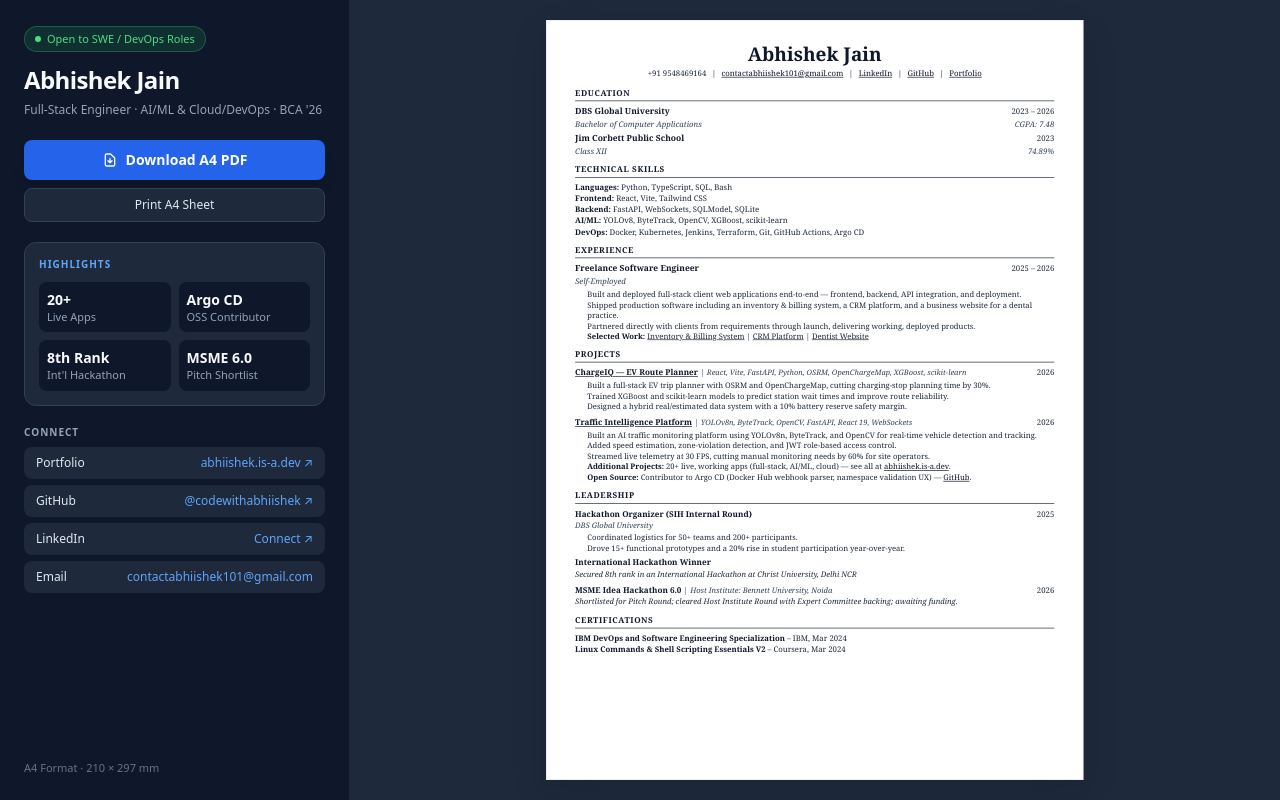
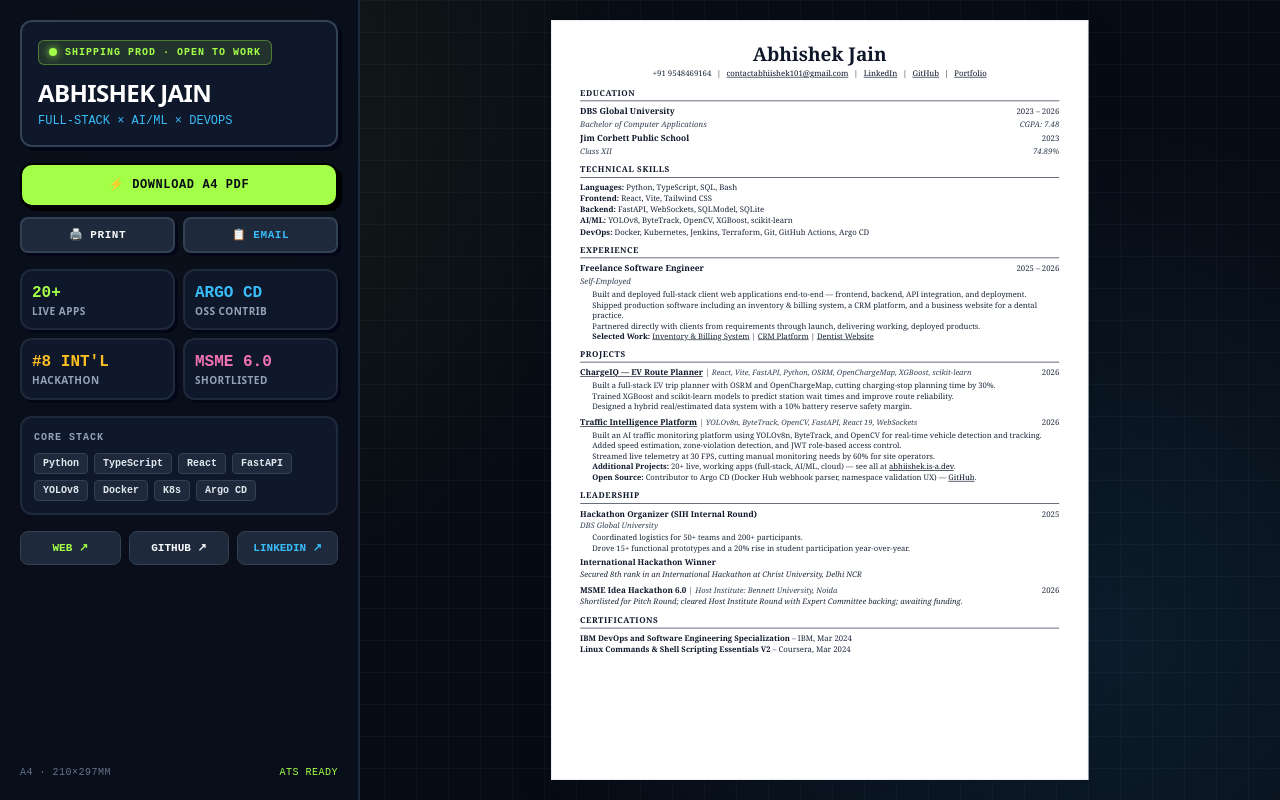
Before and after one commit to codewithabhiishek/resume-website, a React (Vite) app: page / in a window 1280 px wide. Built offline with nearby package versions, Linux system fonts and the light colour scheme.

Commit message:
feat(ui): upgrade to Gen-Z neo-brutalist grid aesthetic with neon lime bento sidebar

```diff
--- a/src/App.tsx
+++ b/src/App.tsx
@@ -7,6 +7,7 @@ const A4_HEIGHT = 1123;
 function App() {
   const resumeRef = useRef<HTMLDivElement>(null);
   const [isDownloading, setIsDownloading] = useState(false);
+  const [copiedEmail, setCopiedEmail] = useState(false);
   const [scale, setScale] = useState(1);
   const [isDesktop, setIsDesktop] = useState(() =>
     typeof window !== 'undefined' ? window.innerWidth >= 860 : true
@@ -103,192 +104,245 @@ function App() {
     marginBottom: '6px',
   };
 
+  const handleCopyEmail = () => {
+    navigator.clipboard.writeText('contactabhiishek101@gmail.com');
+    setCopiedEmail(true);
+    setTimeout(() => setCopiedEmail(false), 1800);
+  };
+
   return (
     <div
-      className="min-h-screen lg:h-screen lg:overflow-hidden flex flex-col lg:flex-row"
-      style={{ backgroundColor: '#0f172a' }}
+      className="min-h-screen lg:h-screen lg:overflow-hidden flex flex-col lg:flex-row relative"
+      style={{
+        backgroundColor: '#070b14',
+        backgroundImage:
+          'radial-gradient(circle at 15% 15%, rgba(163, 255, 71, 0.08), transparent 38%), radial-gradient(circle at 85% 80%, rgba(56, 189, 248, 0.1), transparent 42%), linear-gradient(rgba(148, 163, 184, 0.05) 1px, transparent 1px), linear-gradient(90deg, rgba(148, 163, 184, 0.05) 1px, transparent 1px)',
+        backgroundSize: '100% 100%, 100% 100%, 32px 32px, 32px 32px',
+      }}
     >
       {/* Mobile Top Bar */}
       <div
         className="no-print lg:hidden shrink-0 z-50 px-4 py-2.5 flex items-center justify-between"
         style={{
-          backgroundColor: '#0f172a',
-          borderBottom: '1px solid #1e293b',
+          backgroundColor: 'rgba(9, 13, 22, 0.92)',
+          backdropFilter: 'blur(10px)',
+          borderBottom: '2px solid #1e293b',
         }}
       >
         <div className="flex items-center gap-2">
-          <svg className="w-5 h-5" style={{ color: '#60a5fa' }} fill="none" stroke="currentColor" viewBox="0 0 24 24">
-            <path strokeLinecap="round" strokeLinejoin="round" strokeWidth={2} d="M9 12h6m-6 4h6m2 5H7a2 2 0 01-2-2V5a2 2 0 012-2h5.586a1 1 0 01.707.293l5.414 5.414a1 1 0 01.293.707V19a2 2 0 01-2 2z" />
-          </svg>
-          <span className="font-semibold text-sm" style={{ color: '#f8fafc', fontFamily: 'system-ui, sans-serif' }}>
-            Abhishek&apos;s Resume
+          <span
+            className="w-2.5 h-2.5 rounded-full animate-pulse"
+            style={{ backgroundColor: '#a3ff47', boxShadow: '0 0 10px #a3ff47' }}
+          />
+          <span className="font-bold text-sm tracking-wide uppercase" style={{ color: '#f8fafc', fontFamily: 'ui-monospace, monospace' }}>
+            ABHISHEK.DEV
           </span>
         </div>
         <button
           onClick={handleDownloadPDF}
           disabled={isDownloading}
-          className="flex items-center gap-1.5 px-3.5 py-1.5 text-xs font-medium rounded-lg transition-all disabled:opacity-60 cursor-pointer"
+          className="flex items-center gap-1.5 px-3.5 py-1.5 text-xs font-extrabold uppercase tracking-wider rounded-md transition-transform active:translate-y-0.5 disabled:opacity-60 cursor-pointer"
           style={{
-            backgroundColor: '#2563eb',
-            color: '#ffffff',
-            fontFamily: 'system-ui, sans-serif',
+            backgroundColor: '#a3ff47',
+            color: '#070b14',
+            border: '2px solid #000000',
+            boxShadow: '3px 3px 0 #000000',
+            fontFamily: 'ui-monospace, monospace',
           }}
         >
-          {isDownloading ? 'Generating...' : 'Download PDF'}
+          {isDownloading ? 'EXPORTING...' : '⚡ PDF (A4)'}
         </button>
       </div>
 
-      {/* Desktop Left Sidebar (eliminates empty side space & gives quick actions/highlights) */}
+      {/* Gen-Z Neo-Brutalist Bento Sidebar */}
       <aside
-        className="no-print hidden lg:flex lg:w-[320px] xl:w-[350px] shrink-0 flex-col justify-between p-6"
+        className="no-print hidden lg:flex lg:w-[330px] xl:w-[360px] shrink-0 flex-col justify-between p-5 relative z-10"
         style={{
-          backgroundColor: '#0f172a',
-          borderRight: '1px solid #1e293b',
+          backgroundColor: 'rgba(10, 15, 28, 0.88)',
+          backdropFilter: 'blur(12px)',
+          borderRight: '2px solid #1e293b',
           fontFamily: 'system-ui, -apple-system, sans-serif',
         }}
       >
-        <div className="space-y-5">
-          {/* Identity */}
-          <div>
+        <div className="space-y-4">
+          {/* Status + Identity Card */}
+          <div
+            className="p-4 rounded-xl"
+            style={{
+              backgroundColor: '#0f172a',
+              border: '2px solid #334155',
+              boxShadow: '4px 4px 0 #020617',
+            }}
+          >
             <div
-              className="inline-flex items-center gap-1.5 px-2.5 py-1 rounded-full text-[11px] font-medium mb-3"
-              style={{ backgroundColor: 'rgba(34, 197, 94, 0.14)', color: '#4ade80', border: '1px solid rgba(74, 222, 128, 0.25)' }}
+              className="inline-flex items-center gap-2 px-2.5 py-1 rounded-md text-[10px] font-bold uppercase tracking-widest mb-3"
+              style={{
+                backgroundColor: 'rgba(163, 255, 71, 0.12)',
+                color: '#a3ff47',
+                border: '1px solid rgba(163, 255, 71, 0.35)',
+                fontFamily: 'ui-monospace, monospace',
+              }}
             >
-              <span className="w-1.5 h-1.5 rounded-full" style={{ backgroundColor: '#4ade80' }} />
-              Open to SWE / DevOps Roles
+              <span
+                className="w-2 h-2 rounded-full animate-pulse"
+                style={{ backgroundColor: '#a3ff47', boxShadow: '0 0 8px #a3ff47' }}
+              />
+              SHIPPING PROD · OPEN TO WORK
             </div>
-            <h2 className="text-2xl font-bold tracking-tight" style={{ color: '#f8fafc' }}>
+            <h2 className="text-2xl font-black tracking-tight uppercase" style={{ color: '#ffffff' }}>
               Abhishek Jain
             </h2>
-            <p className="text-xs mt-1 leading-relaxed" style={{ color: '#94a3b8' }}>
-              Full-Stack Engineer · AI/ML &amp; Cloud/DevOps · BCA &apos;26
+            <p className="text-xs mt-1 font-medium" style={{ color: '#38bdf8', fontFamily: 'ui-monospace, monospace' }}>
+              FULL-STACK × AI/ML × DEVOPS
             </p>
           </div>
 
-          {/* Primary Actions */}
-          <div className="space-y-2">
+          {/* Chunky Primary Actions */}
+          <div className="space-y-2.5">
             <button
               onClick={handleDownloadPDF}
               disabled={isDownloading}
-              className="w-full flex items-center justify-center gap-2 px-4 py-2.5 text-sm font-semibold rounded-lg transition-all disabled:opacity-60 disabled:cursor-not-allowed cursor-pointer shadow-lg"
+              className="w-full flex items-center justify-center gap-2 px-4 py-3 text-xs font-black uppercase tracking-wider rounded-xl transition-all hover:-translate-y-0.5 active:translate-y-0.5 disabled:opacity-60 disabled:cursor-not-allowed cursor-pointer"
               style={{
-                backgroundColor: '#2563eb',
-                color: '#ffffff',
+                backgroundColor: '#a3ff47',
+                color: '#070b14',
+                border: '2px solid #000000',
+                boxShadow: '4px 4px 0 #000000',
+                fontFamily: 'ui-monospace, monospace',
               }}
             >
-              {isDownloading ? (
-                <>
-                  <svg className="animate-spin w-4 h-4" fill="none" viewBox="0 0 24 24">
-                    <circle className="opacity-25" cx="12" cy="12" r="10" stroke="currentColor" strokeWidth="4"></circle>
-                    <path className="opacity-75" fill="currentColor" d="M4 12a8 8 0 018-8V0C5.373 0 0 5.373 0 12h4zm2 5.291A7.962 7.962 0 014 12H0c0 3.042 1.135 5.824 3 7.938l3-2.647z"></path>
-                  </svg>
-                  Generating A4 PDF...
-                </>
-              ) : (
-                <>
-                  <svg className="w-4 h-4" fill="none" stroke="currentColor" viewBox="0 0 24 24">
-                    <path strokeLinecap="round" strokeLinejoin="round" strokeWidth={2} d="M12 10v6m0 0l-3-3m3 3l3-3m2 8H7a2 2 0 01-2-2V5a2 2 0 012-2h5.586a1 1 0 01.707.293l5.414 5.414a1 1 0 01.293.707V19a2 2 0 01-2 2z" />
-                  </svg>
-                  Download A4 PDF
-                </>
-              )}
+              {isDownloading ? '⏳ GENERATING A4 PDF...' : '⚡ DOWNLOAD A4 PDF'}
             </button>
-            <button
-              onClick={() => window.print()}
-              className="w-full flex items-center justify-center gap-2 px-4 py-2 text-xs font-medium rounded-lg transition-colors cursor-pointer"
-              style={{
-                backgroundColor: '#1e293b',
-                color: '#e2e8f0',
-                border: '1px solid #334155',
-              }}
-            >
-              Print A4 Sheet
-            </button>
+
+            <div className="grid grid-cols-2 gap-2">
+              <button
+                onClick={() => window.print()}
+                className="flex items-center justify-center gap-1.5 px-3 py-2 text-[11px] font-bold uppercase tracking-wider rounded-lg transition-all hover:-translate-y-0.5 cursor-pointer"
+                style={{
+                  backgroundColor: '#1e293b',
+                  color: '#f8fafc',
+                  border: '2px solid #334155',
+                  boxShadow: '3px 3px 0 #020617',
+                  fontFamily: 'ui-monospace, monospace',
+                }}
+              >
+                🖨️ PRINT
+              </button>
+              <button
+                onClick={handleCopyEmail}
+                className="flex items-center justify-center gap-1.5 px-3 py-2 text-[11px] font-bold uppercase tracking-wider rounded-lg transition-all hover:-translate-y-0.5 cursor-pointer"
+                style={{
+                  backgroundColor: copiedEmail ? '#38bdf8' : '#1e293b',
+                  color: copiedEmail ? '#070b14' : '#38bdf8',
+                  border: '2px solid #334155',
+                  boxShadow: '3px 3px 0 #020617',
+                  fontFamily: 'ui-monospace, monospace',
+                }}
+              >
+                {copiedEmail ? '✓ COPIED' : '📋 EMAIL'}
+              </button>
+            </div>
           </div>
 
-          {/* Quick Highlights */}
+          {/* Bento Highlights */}
+          <div className="grid grid-cols-2 gap-2 text-xs">
+            <div
+              className="p-2.5 rounded-xl"
+              style={{ backgroundColor: '#0f172a', border: '2px solid #1e293b', boxShadow: '3px 3px 0 #020617' }}
+            >
+              <div className="font-black text-base" style={{ color: '#a3ff47', fontFamily: 'ui-monospace, monospace' }}>20+</div>
+              <div className="text-[10px] uppercase tracking-wider font-semibold" style={{ color: '#94a3b8' }}>Live Apps</div>
+            </div>
+            <div
+              className="p-2.5 rounded-xl"
+              style={{ backgroundColor: '#0f172a', border: '2px solid #1e293b', boxShadow: '3px 3px 0 #020617' }}
+            >
+              <div className="font-black text-base" style={{ color: '#38bdf8', fontFamily: 'ui-monospace, monospace' }}>ARGO CD</div>
+              <div className="text-[10px] uppercase tracking-wider font-semibold" style={{ color: '#94a3b8' }}>OSS Contrib</div>
+            </div>
+            <div
+              className="p-2.5 rounded-xl"
+              style={{ backgroundColor: '#0f172a', border: '2px solid #1e293b', boxShadow: '3px 3px 0 #020617' }}
+            >
+              <div className="font-black text-base" style={{ color: '#fbbf24', fontFamily: 'ui-monospace, monospace' }}>#8 INT&apos;L</div>
+              <div className="text-[10px] uppercase tracking-wider font-semibold" style={{ color: '#94a3b8' }}>Hackathon</div>
+            </div>
+            <div
+              className="p-2.5 rounded-xl"
+              style={{ backgroundColor: '#0f172a', border: '2px solid #1e293b', boxShadow: '3px 3px 0 #020617' }}
+            >
+              <div className="font-black text-base" style={{ color: '#f472b6', fontFamily: 'ui-monospace, monospace' }}>MSME 6.0</div>
+              <div className="text-[10px] uppercase tracking-wider font-semibold" style={{ color: '#94a3b8' }}>Shortlisted</div>
+            </div>
+          </div>
+
+          {/* Tech Stack Chips */}
           <div
-            className="rounded-xl p-3.5 space-y-2.5"
-            style={{ backgroundColor: '#1e293b', border: '1px solid #334155' }}
+            className="p-3 rounded-xl"
+            style={{ backgroundColor: '#0f172a', border: '2px solid #1e293b' }}
           >
-            <div className="text-[10px] font-bold uppercase tracking-widest" style={{ color: '#60a5fa' }}>
-              Highlights
+            <div className="text-[10px] font-bold uppercase tracking-widest mb-2" style={{ color: '#94a3b8', fontFamily: 'ui-monospace, monospace' }}>
+              CORE STACK
             </div>
-            <div className="grid grid-cols-2 gap-2 text-xs">
-              <div className="p-2 rounded-lg" style={{ backgroundColor: '#0f172a' }}>
-                <div className="font-bold text-sm" style={{ color: '#f8fafc' }}>20+</div>
-                <div className="text-[11px]" style={{ color: '#94a3b8' }}>Live Apps</div>
-              </div>
-              <div className="p-2 rounded-lg" style={{ backgroundColor: '#0f172a' }}>
-                <div className="font-bold text-sm" style={{ color: '#f8fafc' }}>Argo CD</div>
-                <div className="text-[11px]" style={{ color: '#94a3b8' }}>OSS Contributor</div>
-              </div>
-              <div className="p-2 rounded-lg" style={{ backgroundColor: '#0f172a' }}>
-                <div className="font-bold text-sm" style={{ color: '#f8fafc' }}>8th Rank</div>
-                <div className="text-[11px]" style={{ color: '#94a3b8' }}>Int&apos;l Hackathon</div>
-              </div>
-              <div className="p-2 rounded-lg" style={{ backgroundColor: '#0f172a' }}>
-                <div className="font-bold text-sm" style={{ color: '#f8fafc' }}>MSME 6.0</div>
-                <div className="text-[11px]" style={{ color: '#94a3b8' }}>Pitch Shortlist</div>
-              </div>
+            <div className="flex flex-wrap gap-1.5">
+              {['Python', 'TypeScript', 'React', 'FastAPI', 'YOLOv8', 'Docker', 'K8s', 'Argo CD'].map((tech) => (
+                <span
+                  key={tech}
+                  className="px-2 py-0.5 rounded text-[10px] font-bold"
+                  style={{
+                    backgroundColor: '#1e293b',
+                    color: '#e2e8f0',
+                    border: '1px solid #334155',
+                    fontFamily: 'ui-monospace, monospace',
+                  }}
+                >
+                  {tech}
+                </span>
+              ))}
             </div>
           </div>
 
           {/* Direct Links */}
-          <div className="space-y-1.5 text-xs">
-            <div className="text-[10px] font-bold uppercase tracking-widest mb-2" style={{ color: '#94a3b8' }}>
-              Connect
-            </div>
+          <div className="grid grid-cols-3 gap-2 text-[11px] font-bold" style={{ fontFamily: 'ui-monospace, monospace' }}>
             <a
               href="https://abhiishek.is-a.dev/"
               target="_blank"
               rel="noopener noreferrer"
-              className="flex items-center justify-between px-3 py-2 rounded-lg transition-colors"
-              style={{ backgroundColor: '#1e293b', color: '#e2e8f0' }}
+              className="py-2 rounded-lg text-center transition-transform hover:-translate-y-0.5"
+              style={{ backgroundColor: '#1e293b', color: '#a3ff47', border: '1px solid #334155' }}
             >
-              <span>Portfolio</span>
-              <span style={{ color: '#60a5fa' }}>abhiishek.is-a.dev ↗</span>
+              WEB ↗
             </a>
             <a
               href="https://github.com/codewithabhiishek"
               target="_blank"
               rel="noopener noreferrer"
-              className="flex items-center justify-between px-3 py-2 rounded-lg transition-colors"
-              style={{ backgroundColor: '#1e293b', color: '#e2e8f0' }}
+              className="py-2 rounded-lg text-center transition-transform hover:-translate-y-0.5"
+              style={{ backgroundColor: '#1e293b', color: '#f8fafc', border: '1px solid #334155' }}
             >
-              <span>GitHub</span>
-              <span style={{ color: '#60a5fa' }}>@codewithabhiishek ↗</span>
+              GITHUB ↗
             </a>
             <a
               href="https://www.linkedin.com/in/codewithabhiishek"
               target="_blank"
               rel="noopener noreferrer"
-              className="flex items-center justify-between px-3 py-2 rounded-lg transition-colors"
-              style={{ backgroundColor: '#1e293b', color: '#e2e8f0' }}
+              className="py-2 rounded-lg text-center transition-transform hover:-translate-y-0.5"
+              style={{ backgroundColor: '#1e293b', color: '#38bdf8', border: '1px solid #334155' }}
             >
-              <span>LinkedIn</span>
-              <span style={{ color: '#60a5fa' }}>Connect ↗</span>
-            </a>
-            <a
-              href="mailto:contactabhiishek101@gmail.com"
-              className="flex items-center justify-between px-3 py-2 rounded-lg transition-colors"
-              style={{ backgroundColor: '#1e293b', color: '#e2e8f0' }}
-            >
-              <span>Email</span>
-              <span className="truncate ml-2" style={{ color: '#60a5fa' }}>contactabhiishek101@gmail.com</span>
+              LINKEDIN ↗
             </a>
           </div>
         </div>
 
-        <div className="text-[11px]" style={{ color: '#64748b' }}>
-          A4 Format · 210 × 297 mm
+        <div className="flex items-center justify-between text-[10px] uppercase tracking-wider" style={{ color: '#64748b', fontFamily: 'ui-monospace, monospace' }}>
+          <span>A4 · 210×297MM</span>
+          <span style={{ color: '#a3ff47' }}>ATS READY</span>
         </div>
       </aside>
 
       {/* Centered A4 Viewport */}
       <main
-        className="flex-1 min-h-0 flex items-center justify-center p-3 lg:p-5 overflow-y-auto lg:overflow-hidden"
-        style={{ backgroundColor: '#1e293b' }}
+        className="flex-1 min-h-0 flex items-center justify-center p-3 lg:p-5 overflow-y-auto lg:overflow-hidden relative z-10"
       >
         <div
           className="a4-scale-wrapper"
```
